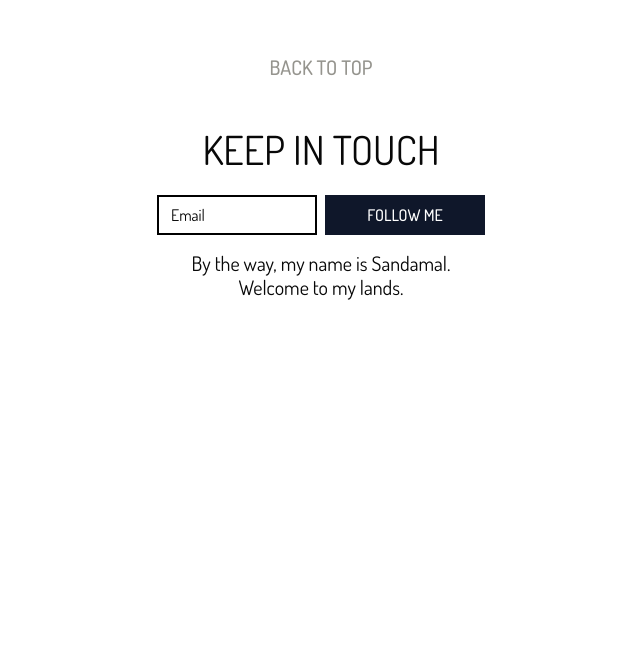
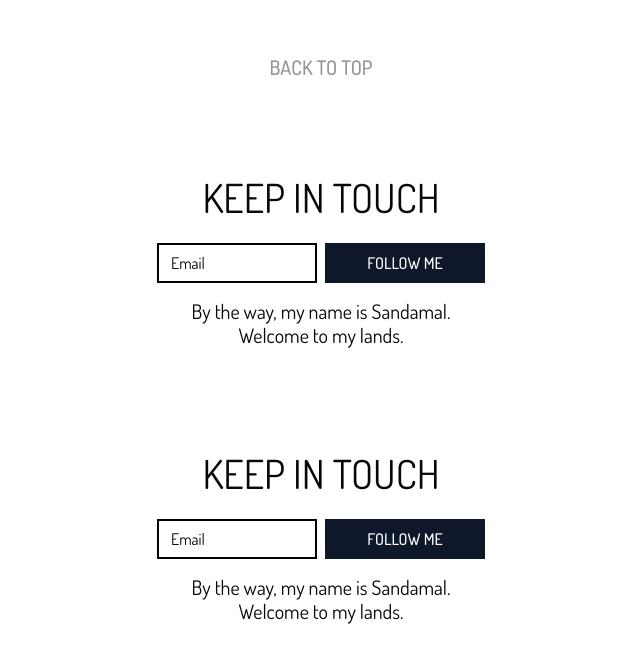
Before and after one commit to SebastienLaurentt/Sandamal, a Next.js app: page /about in a window 1280 px wide. Shown: the part 778-1440 px from the top of the page, without its empty margins (319-959 px from the left). Before the commit the page ends 1125 px from the top, so only its background shows below. Built offline with nearby package versions, Linux system fonts and the light colour scheme.

Commit message:
footer is now import in layout

```diff
--- a/app/collab/page.tsx
+++ b/app/collab/page.tsx
@@ -1,6 +1,5 @@
 import BackToTop from "@/components/BackToTop/BackToTop";
 import CollabFetch from "@/components/DataFetch/CollabFetch/CollabFetch";
-import Footer from "@/components/Footer/Footer";
 import Section from "@/components/Section/Section";
 
 const Collab = () => {
@@ -10,7 +9,6 @@ const Collab = () => {
         <CollabFetch />
       </Section>
       <BackToTop />
-      <Footer />
     </main>
   );
 };
--- a/app/layout.tsx
+++ b/app/layout.tsx
@@ -2,6 +2,7 @@ import Navbar from "@/components/NavBar/NavBar";
 import type { Metadata } from "next";
 import { Dosis } from "next/font/google";
 import "./globals.css";
+import Footer from "@/components/Footer/Footer";
 
 const inter = Dosis({ subsets: ["latin"] });
 
@@ -20,6 +21,7 @@ export default function RootLayout({
       <body className={inter.className}>
         <Navbar />
         {children}
+        <Footer />
       </body>
     </html>
   );
--- a/app/page.tsx
+++ b/app/page.tsx
@@ -5,7 +5,6 @@ export default function Home() {
   return (
     <main className="flex h-screen items-end justify-center ">
       {/* <SectionBg bg={imgHome} minHeightScreen={true}></SectionBg> */}
-      <Footer />
       <video
         preload="yes"
         autoPlay
--- a/components/Footer/Footer.tsx
+++ b/components/Footer/Footer.tsx
@@ -7,7 +7,7 @@ import { Input } from "../ui/input";
 const Footer = () => {
   const pathname = usePathname();
 
-  const footerPosition = pathname === "/" ? "pb-20 xl:pb-12" : "pb-12";
+  const footerPosition = pathname === "/" ? "absolute bottom-0" : "";
   const textColor =
     pathname === "/" ? "text-secondary-foreground" : "text-foreground";
   const emailButtonBorderColor =
@@ -20,10 +20,12 @@ const Footer = () => {
     pathname === "/" ? "text-foreground" : "text-secondary-foreground";
   const followMeBgColor = pathname === "/" ? "bg-background" : "bg-primary";
   const followMeHover =
-    pathname === "/" ? "xl:hover:bg-transparent xl:hover:text-white" : "xl:hover:bg-background xl:hover:text-foreground xl:hover:border-2 xl:hover:border-black";
+    pathname === "/"
+      ? "xl:hover:bg-transparent xl:hover:text-white"
+      : "xl:hover:bg-background xl:hover:text-foreground xl:hover:border-2 xl:hover:border-black";
 
   return (
-    <footer className={`${footerPosition}`}>
+    <footer className={`${footerPosition} mx-auto w-full p-12`}>
       <div className="flex flex-col items-center">
         <span className={` text-md uppercase ${textColor} lg:text-3xl`}>
           Keep in touch
```
